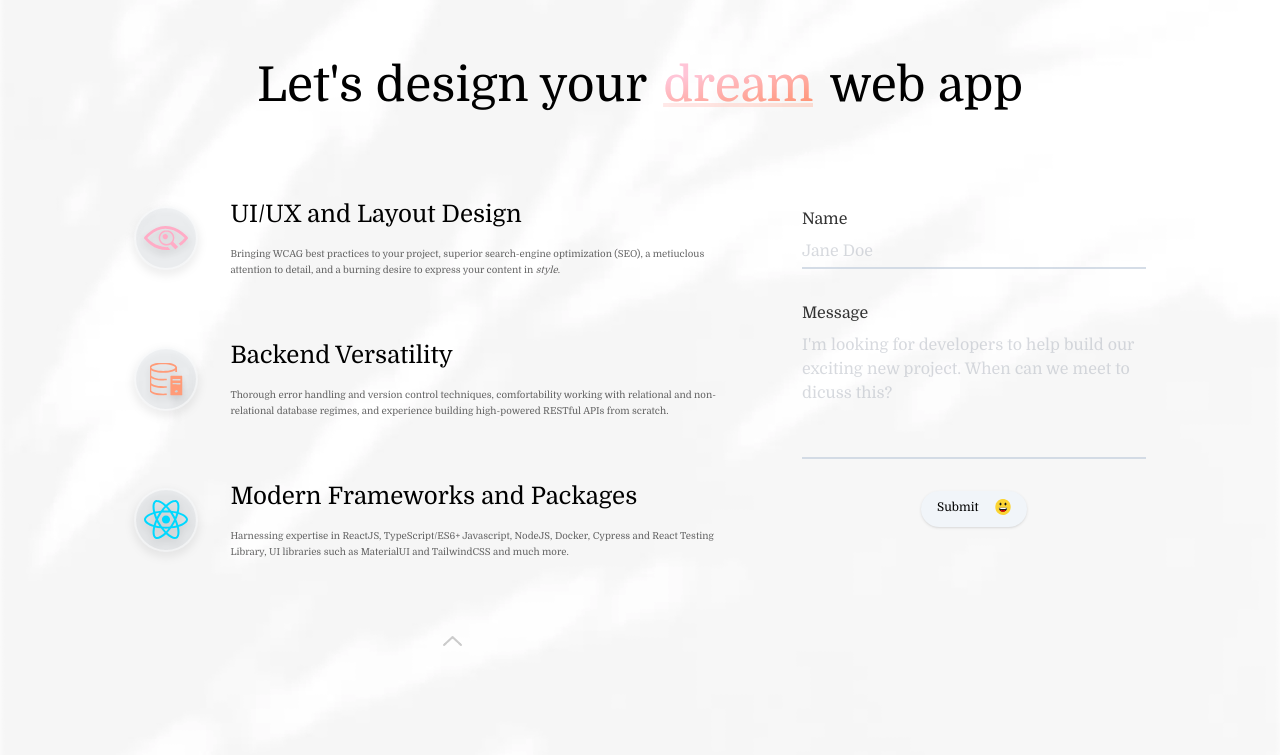
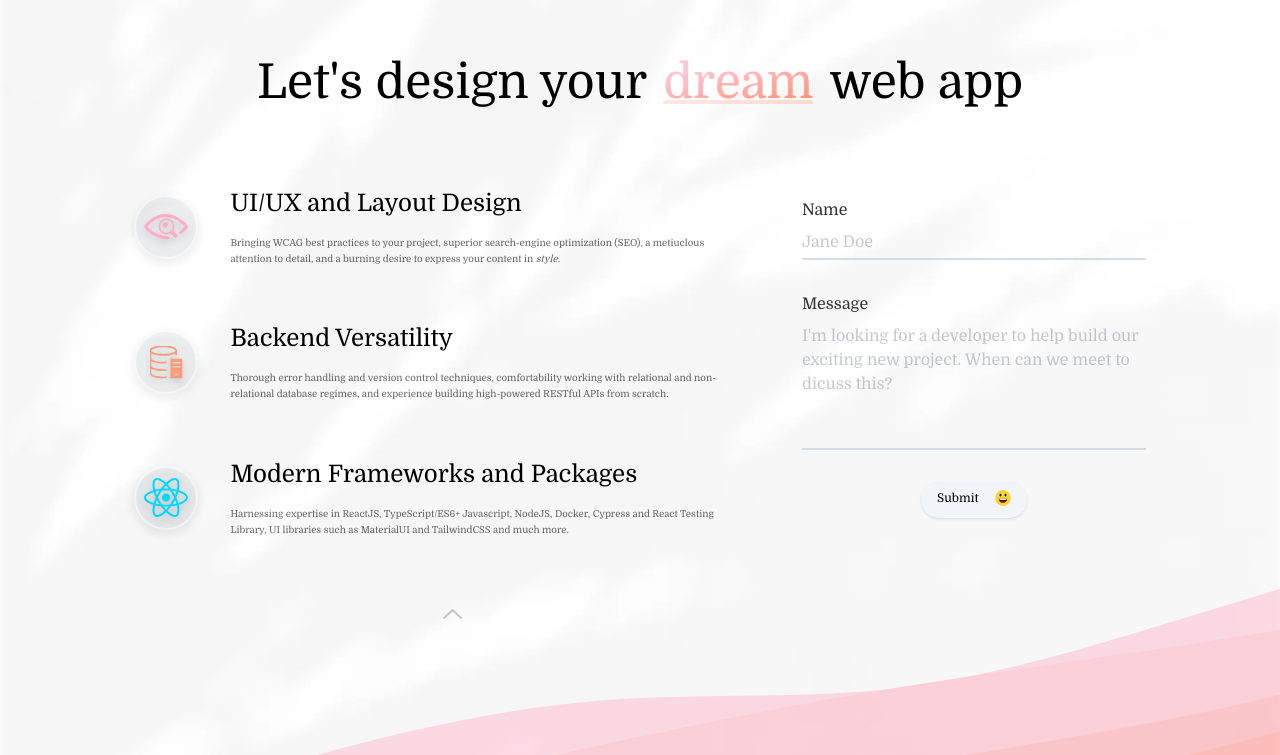
Before and after one commit to julianlk522/portfo, a Next.js app: page / in a window 1280 px wide. Shown: the part 2445-3200 px from the top of the page. Built offline with nearby package versions, Linux system fonts and the light colour scheme.

Commit message:
add Contact section layered waves bg art, add tailwind.config styles for layered waves bg, slightly increase visibility of ContactForm placeholder text

```diff
--- a/components/Contact/Contact.tsx
+++ b/components/Contact/Contact.tsx
@@ -74,8 +74,12 @@ export default function Contact({ darkMode }) {
 		<motion.section
 			ref={containerRef}
 			id='contactContainer'
-			className='relative h-full w-full'
+			className='relative h-full w-full overflow-hidden'
 		>
+			<div
+				id='layeredWavesContainer'
+				className='absolute bottom-[-20%] z-[2] h-[35%] w-full bg-layeredWaves opacity-40 dark:opacity-10 sm:bottom-[-25%] lg:skew-y-[350deg]'
+			></div>
 			<AnimatePresence>
 				{darkMode && (
 					<motion.div
@@ -92,9 +96,10 @@ export default function Contact({ darkMode }) {
 			</AnimatePresence>
 			<motion.section
 				id='contactOpacityTransformContainer'
-				className='relative flex h-full flex-col items-center justify-between overflow-hidden px-32 text-center lg:overflow-visible xl:py-16'
+				className='relative flex h-full flex-col items-center justify-between overflow-hidden text-center lg:overflow-hidden xl:py-16'
 				style={{
-					padding: 'clamp(4rem, 4vw, 4vh) clamp(2rem, 8vw, 20vh)',
+					padding:
+						'clamp(4rem, 4vw, 4vh) clamp(2rem, 8vw, 20vh) clamp(6rem, 4vw, 4vh)',
 					opacity: opacityTransform,
 				}}
 			>
@@ -169,7 +174,7 @@ export default function Contact({ darkMode }) {
 						</motion.div>
 						<p
 							ref={scrollUpSmRef}
-							className='mt-16 pb-16 text-xs opacity-40'
+							className='mt-16 text-xs opacity-40'
 						>
 							Back to top
 						</p>
--- a/components/Contact/ContactForm.module.css
+++ b/components/Contact/ContactForm.module.css
@@ -1,4 +1,4 @@
 .contactInput input::placeholder,
 .contactInput textarea::placeholder {
-	opacity: 0.4;
+	opacity: 0.6;
 }
--- a/components/Contact/ContactForm.tsx
+++ b/components/Contact/ContactForm.tsx
@@ -137,7 +137,7 @@ function ContactForm() {
 					id='messageInput'
 					required
 					autoComplete='off'
-					placeholder="I'm looking for developers to help build our exciting new project. When can we meet to dicuss this?"
+					placeholder="I'm looking for a developer to help build our exciting new project. When can we meet to dicuss this?"
 					className='w-full resize-none border-b-2 border-b-slate-300 border-opacity-80 bg-transparent pb-1 focus:border-opacity-100 focus:outline-none dark:border-white dark:border-opacity-40 dark:focus:border-opacity-80'
 					rows={5}
 				></textarea>
--- a/pages/index.tsx
+++ b/pages/index.tsx
@@ -92,7 +92,7 @@ export default function Home({ darkMode }) {
 			</AnimatePresence>
 			<motion.div
 				id='welcomeOpacityTransformContainer'
-				className='relative flex h-full flex-col items-center justify-between overflow-hidden text-stone-500 dark:text-white'
+				className='relative flex h-full flex-col items-center justify-evenly overflow-hidden text-stone-500 dark:text-white'
 				style={{
 					padding: 'clamp(8rem, 8vw, 8vh) clamp(2rem, 8vw, 8vh)',
 					opacity: opacityTransform,
--- a/tailwind.config.js
+++ b/tailwind.config.js
@@ -13,6 +13,7 @@ module.exports = {
 				sunrise:
 					'linear-gradient(180deg, rgba(255, 0, 0, 0.9) 0%, rgba(255, 91, 35, 0.3) 100%)',
 				mainBg: "url('../public/mainBg.webp')",
+				layeredWaves: "url('../public/contactBgLayeredWaves.svg')",
 				labText:
 					'linear-gradient(45deg, hsl(189deg 100% 50%) 0%, hsl(196deg 100% 59%) 0%, hsl(221deg 100% 77%) 8%, hsl(279deg 99% 78%) 20%, hsl(323deg 100% 70%) 38%, hsl(345deg 100% 65%) 63%, hsl(15deg 100% 57%) 100%)',
 				aboutTextContentBackdrop:
```
Also changed, not shown: public/contactBgLayeredWaves.svg (added).
